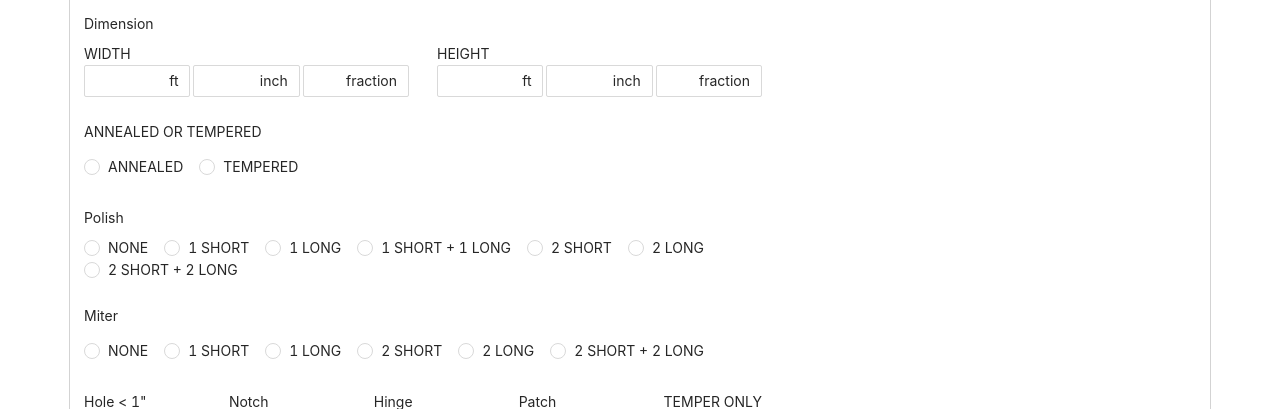
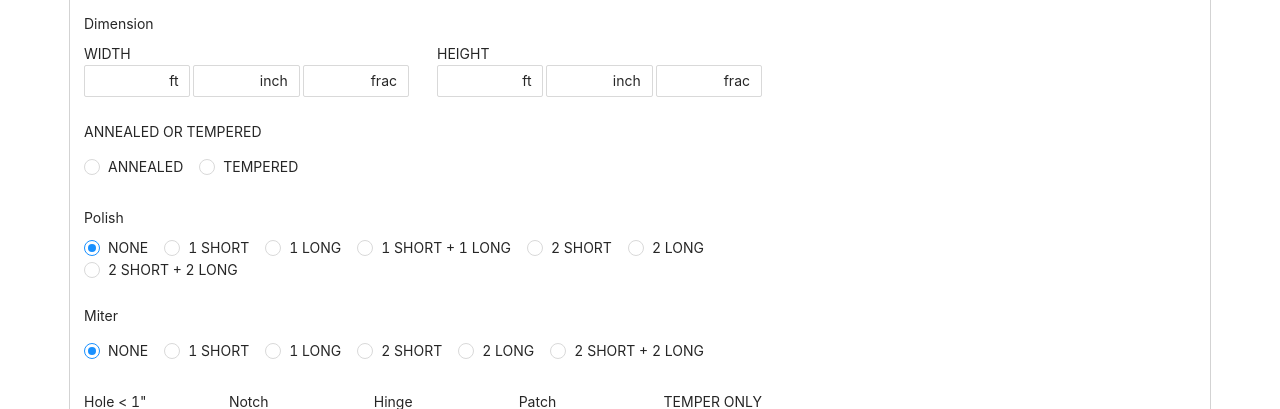
Before and after one commit to munjo5746/simple_menu, a React (Create React App) app: page / in a window 1280 px wide. Shown: the part 254-663 px from the top of the page. Built offline with nearby package versions, Linux system fonts and the light colour scheme.

Commit message:
default value set for polish and miter

```diff
--- a/src/App.tsx
+++ b/src/App.tsx
@@ -286,7 +286,7 @@ function App() {
                                     <div className="width">
                                         <Input suffix="ft" />
                                         <Input suffix="inch" />
-                                        <Input suffix="fraction" />
+                                        <Input suffix="frac" />
                                     </div>
                                 </div>
                                 <div className="dimension-container">
@@ -294,7 +294,7 @@ function App() {
                                     <div className="height">
                                         <Input suffix="ft" />
                                         <Input suffix="inch" />
-                                        <Input suffix="fraction" />
+                                        <Input suffix="frac" />
                                     </div>
                                 </div>
                             </div>
@@ -317,7 +317,9 @@ function App() {
 
                         <Form.Item label="Polish">
                             {
-                                <Radio.Group>
+                                <Radio.Group
+                                    defaultValue={LongShortOptions.NONE}
+                                >
                                     {PolishOptions.map((option) => (
                                         <Radio
                                             key={`polish-type-${option}`}
@@ -332,7 +334,9 @@ function App() {
 
                         <Form.Item label="Miter">
                             {
-                                <Radio.Group>
+                                <Radio.Group
+                                    defaultValue={LongShortOptions.NONE}
+                                >
                                     {MiterOptions.map((option) => (
                                         <Radio
                                             key={`polish-type-${option}`}
```
